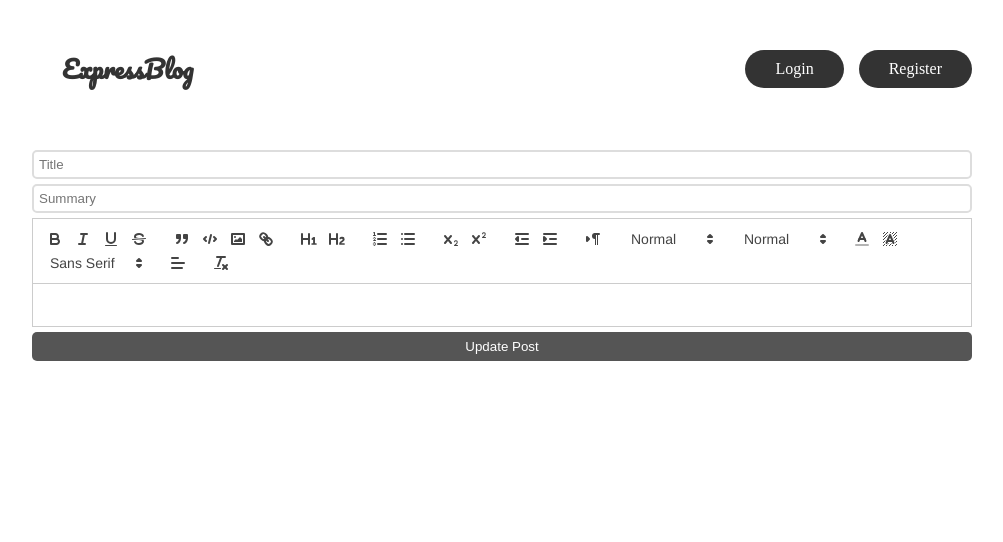
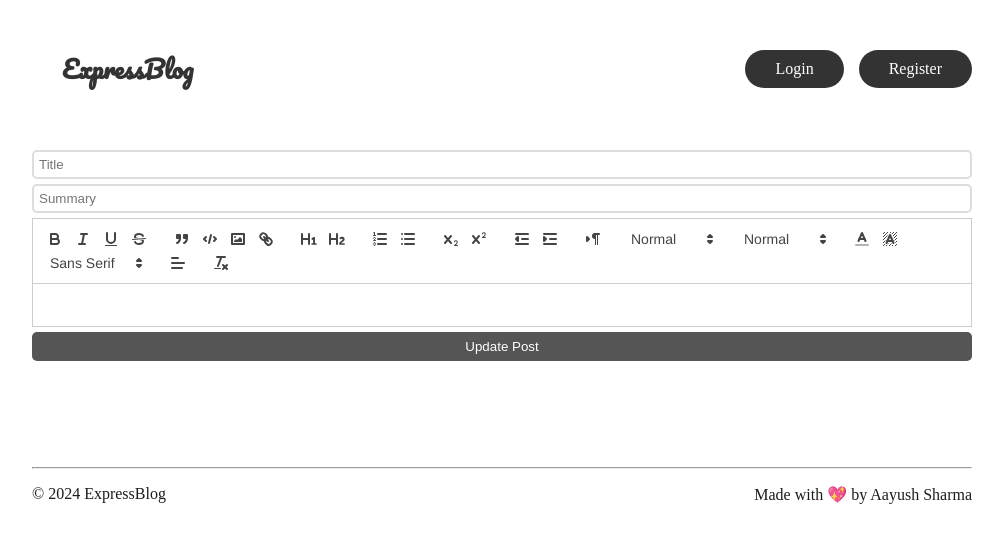
Before and after one commit to Aayush987/Express-Blog-, a React (Vite) app in the folder Client/: page /edit/1 in a window 1280 px wide. Shown: the top 542 px of the page, without its empty margins (138-1141 px from the left). Built offline with nearby package versions, Linux system fonts and the light colour scheme; no server answers; a web font is replaced by a local one.

Commit message:
Added a Footer

```diff
--- a/Client/src/App.css
+++ b/Client/src/App.css
@@ -61,6 +61,18 @@ header nav {
   gap: 15px;
 }
 
+.divider {
+  margin: 106px 0 0 0;
+  height: 1.333px;
+  width: 100%;
+  background: rgba(40, 41, 56, 0.55);
+}
+
+footer {
+  display: flex;
+  justify-content: space-between;
+}
+
 .post {
     display: grid;
     grid-template-columns: 1fr;
@@ -72,6 +84,10 @@ header nav {
 @media screen and (min-width: 700px) {
   .post {
     grid-template-columns: 0.9fr 1.1fr;
+  }
+  footer {
+    display: flex;
+    flex-direction: space-around;
   }
   header a {
     padding: 10px 30px;
--- a/Client/src/components/Layout.jsx
+++ b/Client/src/components/Layout.jsx
@@ -6,6 +6,11 @@ const Layout = () => {
     <main>
         <Header />
         <Outlet />
+        <hr className='divider' />
+        <footer>
+            <p>© 2024 ExpressBlog</p>
+            <p>Made with 💖 by Aayush Sharma</p>
+        </footer>
     </main>
   )
 }
```
